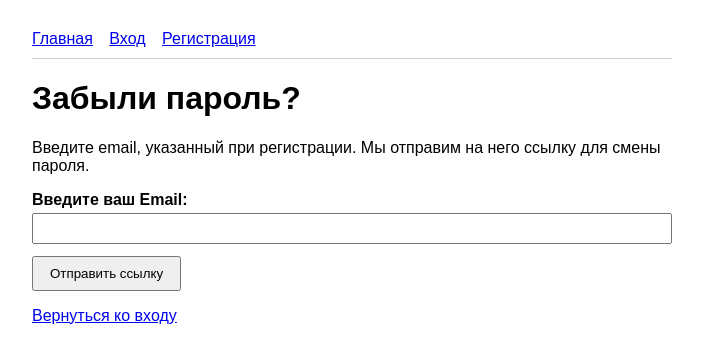
After one commit to Kamilla650/CourseNotes, a Django app: page /accounts/forgot-password/ in a window 1280 px wide. The commit adds this page. Shown: the top 363 px of the page, without its empty margins (288-991 px from the left). Run offline with Django 5.2, Linux system fonts and the light colour scheme.

Commit message:
Add forgot and reset password pages

```diff
--- /dev/null
+++ b/templates/accounts/forgot_password.html
@@ -0,0 +1,12 @@
+{% extends 'base.html' %}
+{% block title %}Восстановление пароля{% endblock %}
+{% block content %}
+<h1>Забыли пароль?</h1>
+<p>Введите email, указанный при регистрации. Мы отправим на него ссылку для смены пароля.</p>
+<form method="post">
+    {% csrf_token %}
+    {{ form.as_p }}
+    <button type="submit">Отправить ссылку</button>
+</form>
+<p><a href="{% url 'login' %}">Вернуться ко входу</a></p>
+{% endblock %}
--- a/templates/accounts/login.html
+++ b/templates/accounts/login.html
@@ -7,5 +7,6 @@
     {{ form.as_p }}
     <button type="submit">Войти</button>
 </form>
+<p><a href="{% url 'forgot_password' %}">Забыли пароль?</a></p>
 <p>Нет аккаунта? <a href="{% url 'register' %}">Зарегистрироваться</a></p>
 {% endblock %}
```
Also changed, not shown: templates/accounts/reset_password.html (added, +10 -0 lines).
